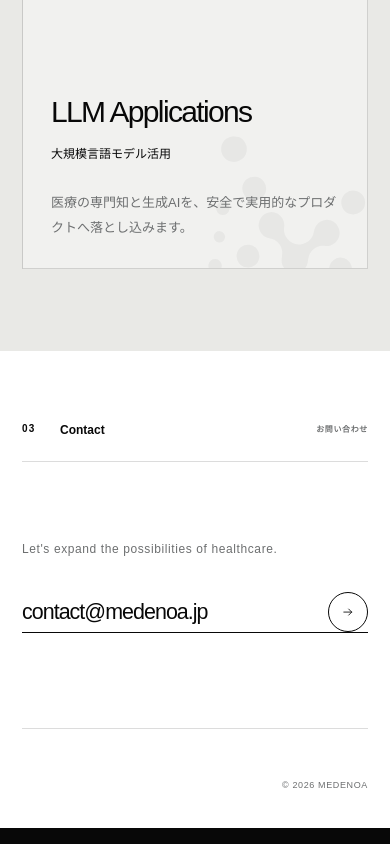
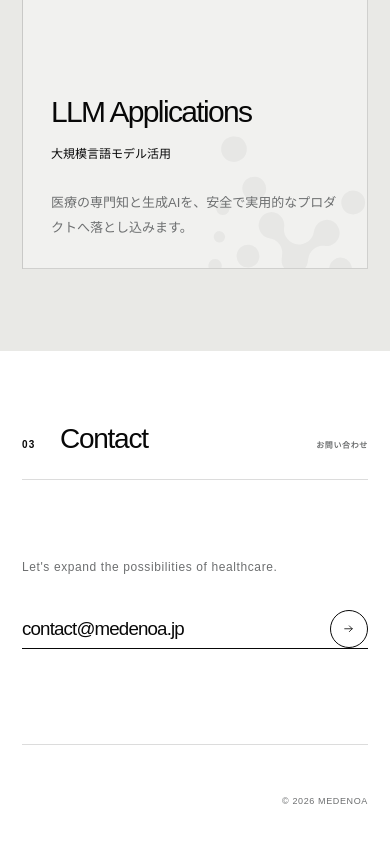
Before and after one commit to Keiigggo/mederiqa-web, a Next.js app: page / in a window 390 px wide. Shown: the part 3543-4387 px from the top of the page. Built offline with nearby package versions, Linux system fonts and the light colour scheme.

Commit message:
Reverse contact typography hierarchy

```diff
--- a/app/globals.css
+++ b/app/globals.css
@@ -834,11 +834,18 @@ main {
 .contact-top {
   display: grid;
   grid-template-columns: 70px 1fr auto;
+  align-items: baseline;
   padding-bottom: 24px;
   border-bottom: 1px solid var(--line);
   font-family: "Plus Jakarta Sans Variable", sans-serif;
   font-size: 12px;
   font-weight: 600;
+}
+
+.contact-top > span:nth-child(2) {
+  font-size: clamp(28px, 3vw, 46px);
+  font-weight: 520;
+  letter-spacing: -0.045em;
 }
 
 .contact-main {
@@ -859,7 +866,7 @@ main {
   justify-content: space-between;
   border-bottom: 1px solid var(--ink);
   font-family: "Plus Jakarta Sans Variable", sans-serif;
-  font-size: clamp(24px, 3vw, 46px);
+  font-size: clamp(18px, 1.65vw, 25px);
   font-weight: 430;
   letter-spacing: -0.045em;
   line-height: 1.25;
@@ -872,7 +879,7 @@ main {
 
 .contact-arrow {
   display: grid;
-  width: clamp(42px, 3.5vw, 54px);
+  width: clamp(38px, 3vw, 46px);
   aspect-ratio: 1;
   flex: 0 0 auto;
   place-items: center;
@@ -1143,11 +1150,11 @@ footer {
 
   .contact-main > a {
     gap: 14px;
-    font-size: clamp(20px, 5.5vw, 28px);
+    font-size: clamp(18px, 4.8vw, 22px);
   }
 
   .contact-arrow {
-    width: 40px;
+    width: 38px;
   }
 
   footer {
```
